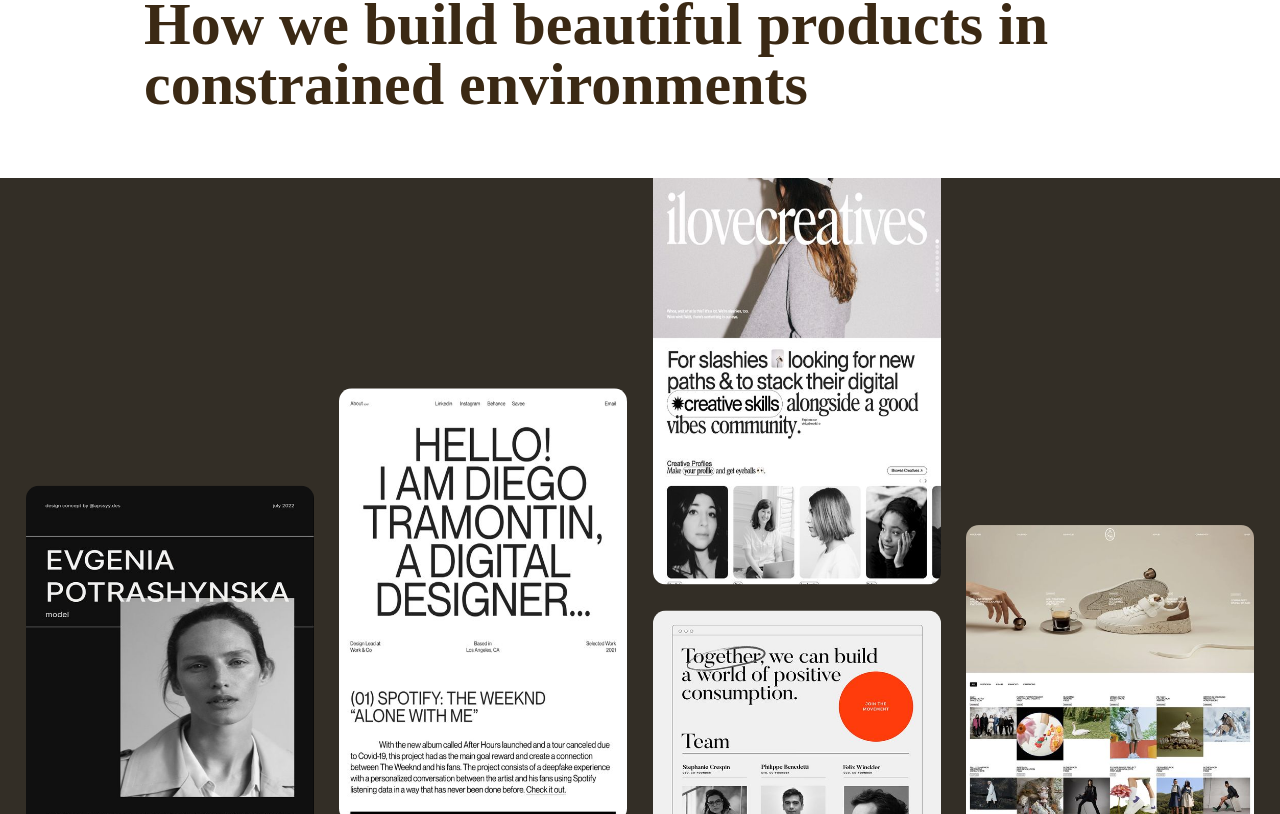
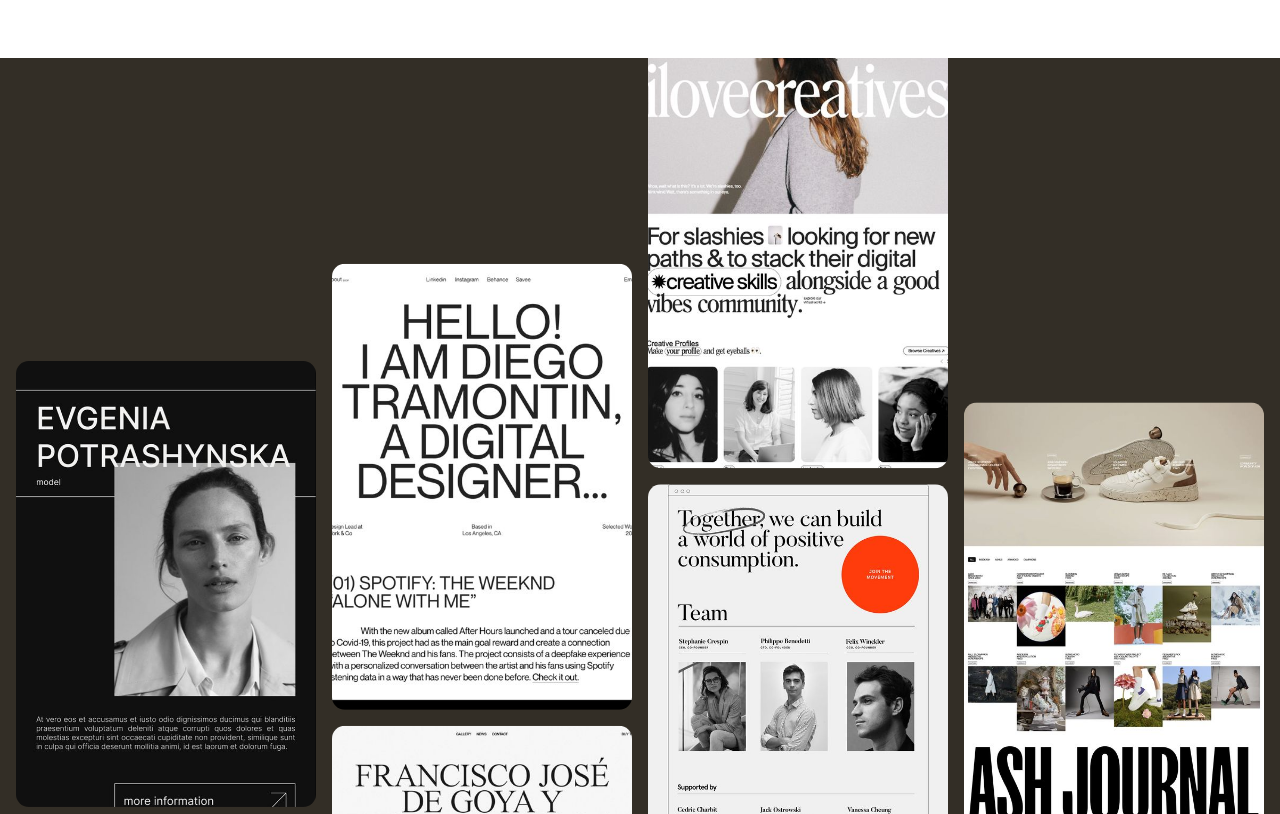
Before and after one commit to a-meraji/catchycodes, a Next.js app: page / in a window 1280 px wide. Shown: the part 1806-2620 px from the top of the page. Built offline with nearby package versions, Linux system fonts and the light colour scheme.

Commit message:
paralex's bug related to scss file fixed

```diff
--- a/app/parallex.module.css
+++ b/app/parallex.module.css
@@ -3,10 +3,11 @@
     background: rgb(51, 46, 38);
     position: relative;
     display: flex;
-    gap: 2vw;
-    padding: 2vw;
+    gap: 1rem;
+    padding: 1rem;
     box-sizing: border-box;
     overflow: hidden;
+}
     .column{
         position: relative;
     height: 100%;
@@ -14,30 +15,31 @@
     min-width: 250px;
     display: flex;
     flex-direction: column;
-        gap: 2vw;
+    gap: 1rem;
+    }
+    .column:nth-child(1){
+        top: -45%;
+    }
+    .column:nth-child(2){
+        top: -95%;
+    }
+    .column:nth-child(3){
+        top: -45%;
+    }
+    .column:nth-child(4){
+        top: -75%;
+    }
+
 .imageContainer{
     height: 100%;
     width: 100%;
     position: relative;
     border-radius: 1vw;
     overflow: hidden;
+
+}
 .img{
     object-fit: cover;
-            }
-        }
-        &:nth-of-type(1){
-            top: -45%;
-        }
-        &:nth-of-type(2){
-            top: -95%;
-        }
-        &:nth-of-type(3){
-            top: -45%;
-        }
-        &:nth-of-type(4){
-            top: -75%;
-        }
-    }
 }
 .spacer{
     height: 100vh;
--- /dev/null
+++ b/app/works/page.jsx
@@ -0,0 +1,9 @@
+import React from 'react'
+
+function Works() {
+  return (
+    <div>Works</div>
+  )
+}
+
+export default Works
--- a/components/Footer.jsx
+++ b/components/Footer.jsx
@@ -5,8 +5,8 @@ import { FaInstagram, FaLinkedin, FaTelegram, FaWhatsapp } from "react-icons/fa"
 export default function Footer() {
   return (
     <div className="bg-[#d17921d5]  mt-10 lg:mt-20">
-      <div className="footer-shadow-inner flex flex-col gap-2 lg:gap-0  items-center text-white">
-        <div className="flex flex-col pb-2  text-center  lg:flex-row lg:gap-24">
+      <div className="footer-shadow-inner flex flex-col gap-2 lg:gap-0 text-center items-center text-white">
+        <div className="hidden lg:flex pb-2  flex-row lg:gap-24">
           <div>
             <div className="lg:mt-10 !text-Gray100 font-14Bold">
               Contact With Us
@@ -48,6 +48,7 @@ export default function Footer() {
             </div>
           </div>
         </div>
+        <div className="lg:hidden py-2 text-sm"> All right reserved  &#169; 2024 </div>
       </div>
     </div>
   );
--- a/components/HTMLTag.jsx
+++ b/components/HTMLTag.jsx
@@ -7,8 +7,8 @@ export default function HTMLTag() {
   const [percent2, setPercent2] = useState(158)
 
   const { scrollYProgress } = useViewportScroll()
-  const yRange1 = useTransform(scrollYProgress, [0.065, 0.13], [100, 0])
-  const yRange2 = useTransform(scrollYProgress, [0.065, 0.13], [158, 0])
+  const yRange1 = useTransform(scrollYProgress, [0.026, 0.11], [100, 0])
+  const yRange2 = useTransform(scrollYProgress, [0.026, 0.11], [158, 0])
   useEffect(() => {
     yRange1.onChange((v) => {
       setPercent1(Math.trunc(yRange1.current))
--- a/components/navbar.jsx
+++ b/components/navbar.jsx
@@ -12,7 +12,7 @@ function Navbar() {
         animate={{ opacity: 1, translateY: 0 }}
         transition={{ duration: 0.5 }}
         className={`flex orange-glass items-center justify-around rounded-2xl
-       py-2 px-4 w-[85vw] sm:w-[80vw] md:w-[75vw] lg:w-[50vw] 2xl:[45vw]`}
+       py-2 px-4 w-[75vw] sm:w-[65] md:w-[55] lg:w-[45vw] 2xl:[30vw]`}
       >
         {allNavBarIcon.map((ele, i) => (
           <NavBarIcon {...ele} key={i} />
--- a/components/parallex.jsx
+++ b/components/parallex.jsx
@@ -57,7 +57,7 @@ export default function Home() {
   }, [])
 
   return (
-    <main className={styles.main}>
+    <>
       <div className={styles.spacer}></div>
       <div ref={gallery} className={styles.gallery}>
         <Column images={[images[0], images[1], images[2]]} y={y}/>
@@ -66,7 +66,7 @@ export default function Home() {
         <Column images={[images[9], images[10], images[11]]} y={y4}/>
       </div>
       <div className={styles.spacer}></div>
-    </main>
+    </>
   )
 }
 
@@ -80,6 +80,8 @@ const Column = ({images, y}) => {
         images.map( (src, i) => {
           return <div key={i} className={styles.imageContainer}>
             <Image
+            className={styles.img}
+            style={ {objectFit: "cover"}}
               src={`/images/parallex/${src}`}
               alt='image'
               fill
--- a/components/services.jsx
+++ b/components/services.jsx
@@ -1,7 +1,6 @@
 import React from "react";
 import ServiceAnimContainer from "./ServiceAnimContainer";
 import Parallex from "./parallex";
-
 
 export default function Services() {
   return (
@@ -18,7 +17,6 @@ export default function Services() {
         </div>
         <Parallex />
       <div className="-mt-[92vh] mx-4 lg:px-[10vw]">
-
         <ServiceAnimContainer i={1}>
           <div className="lg:text-6xl text-3xl font-black leading-10">
             Think Company designs and builds digital tools that make work and
--- a/components/us.jsx
+++ b/components/us.jsx
@@ -25,7 +25,7 @@ function Us() {
       opacity: isInView ? 1 : 0,
       transition: "all 0.9s cubic-bezier(0.17, 0.55, 0.55, 1) 0.5s",
     }}
-      className=" relative mt-40 lg:mx-[10vw] mx-4 min-h-screen -mb-40 lg:-mb-10"
+      className=" relative lg:mx-[10vw] flex justify-center items-center mx-4 min-h-screen  "
     >
             <div className="w-full absolute scale-[4] md:scale-[2] top-0 bottom-0 left-0 right-0 opacity-10 flex items-center justify-center">
             <HTMLTag />
--- a/lib/data/general.js
+++ b/lib/data/general.js
@@ -6,6 +6,4 @@ const SERVICES = new Data("SERVICES");
 
 const WORKS = new Data("WORKS");
 
-const CONTACT = new Data("CONTACT");
-
-export const allNavBarIcon = [SERVICES, WORKS, ABOUT, CONTACT];
+export const allNavBarIcon = [SERVICES, ABOUT, WORKS];
```
Also changed, not shown: 1 other file (tests, documents, lock files or other folders). Lines whose indentation alone changed are shown as unchanged.
